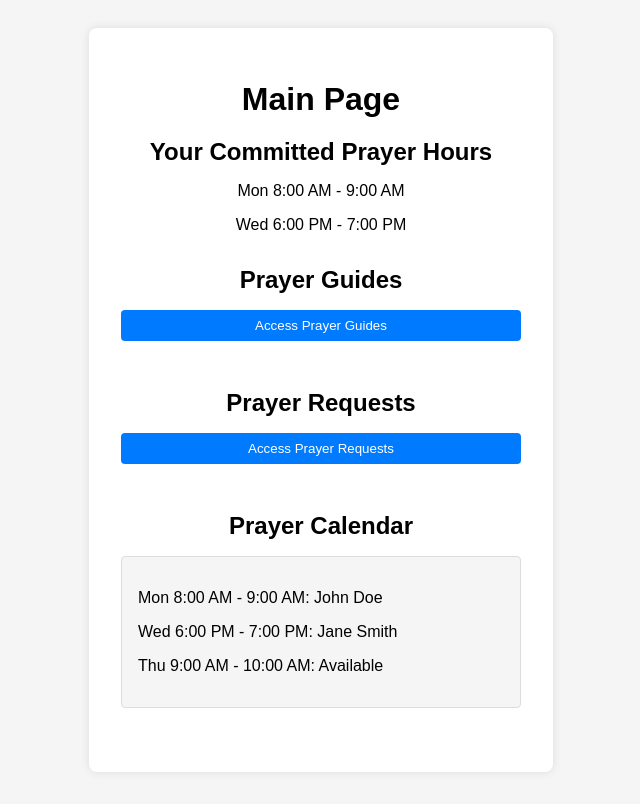
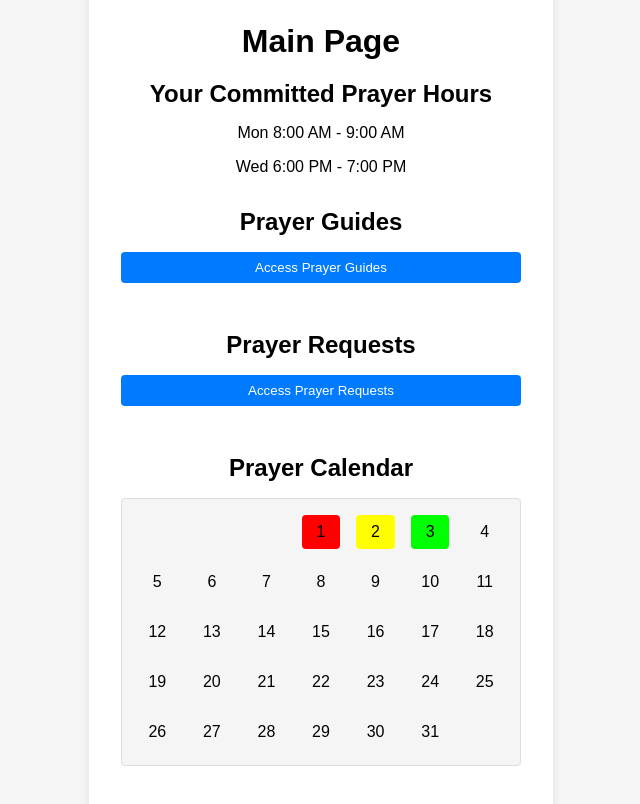
Before and after one commit to MinasConsulting/revolution_pray, a SvelteKit app in the folder UI/: page /home in a window 1280 px wide. Shown: the top 804 px of the page, without its empty margins (319-959 px from the left). Built offline with nearby package versions, Linux system fonts and the light colour scheme.

Commit message:
Basic home page with calendar view and day view complete

```diff
--- a/UI/src/app.css
+++ b/UI/src/app.css
@@ -93,3 +93,28 @@ body {
   .login-container button:hover {
     background-color: #0056b3;
   }
+
+  .calendar {
+    display: grid;
+    grid-template-columns: repeat(7, 1fr);
+    gap: 1rem;
+    text-align: center;
+  }
+
+  .day {
+    padding: 0.5rem;
+    border-radius: 4px;
+    cursor: pointer;
+  }
+
+  .day-low-coverage {
+    background-color: #ff0000;
+  }
+
+  .day-medium-coverage {
+    background-color: #ffff00;
+  }
+
+  .day-high-coverage {
+    background-color: #00ff00;
+  }
--- a/UI/src/routes/home/+page.svelte
+++ b/UI/src/routes/home/+page.svelte
@@ -1,6 +1,43 @@
 <!-- src/routes/home/+page.svelte -->
 <script>
+    import { goto } from '$app/navigation';
     import '../../app.css';
+
+    const today = new Date();
+    const prayerCoverage = {
+      // Example data; should be fetched from an API or data source
+      '2024-05-01': 'low',
+      '2024-05-02': 'medium',
+      '2024-05-03': 'high'
+    };
+
+    function getCoverageClass(date) {
+      const dateString = date.toISOString().split('T')[0];
+      return prayerCoverage[dateString] ? `day-${prayerCoverage[dateString]}-coverage` : '';
+    }
+
+    function handleDateClick(date) {
+      goto(`/calendar/${date.toISOString().split('T')[0]}`);
+    }
+
+    function generateCalendar() {
+      const calendar = [];
+      const firstDayOfMonth = new Date(today.getFullYear(), today.getMonth(), 1);
+      const lastDayOfMonth = new Date(today.getFullYear(), today.getMonth() + 1, 0);
+      const firstDayIndex = firstDayOfMonth.getDay();
+      const lastDay = lastDayOfMonth.getDate();
+
+      for (let i = 0; i < firstDayIndex; i++) {
+        calendar.push(null);
+      }
+
+      for (let i = 1; i <= lastDay; i++) {
+        const date = new Date(today.getFullYear(), today.getMonth(), i);
+        calendar.push(date);
+      }
+
+      return calendar;
+    }
   </script>
 
   <div class="container">
@@ -8,7 +45,6 @@
 
     <div class="section">
       <h2>Your Committed Prayer Hours</h2>
-      <!-- Placeholder content -->
       <p>Mon 8:00 AM - 9:00 AM</p>
       <p>Wed 6:00 PM - 7:00 PM</p>
     </div>
@@ -26,10 +62,15 @@
     <div class="section">
       <h2>Prayer Calendar</h2>
       <div class="calendar">
-        <!-- Placeholder content -->
-        <p>Mon 8:00 AM - 9:00 AM: John Doe</p>
-        <p>Wed 6:00 PM - 7:00 PM: Jane Smith</p>
-        <p>Thu 9:00 AM - 10:00 AM: Available</p>
+        {#each generateCalendar() as date}
+          {#if date}
+            <div class="day {getCoverageClass(date)}" on:click={() => handleDateClick(date)}>
+              {date.getDate()}
+            </div>
+          {:else}
+            <div class="day"></div>
+          {/if}
+        {/each}
       </div>
     </div>
   </div>
```
Also changed, not shown: UI/src/routes/calendar/[date]/+page.svelte (added, +33 -0 lines).
